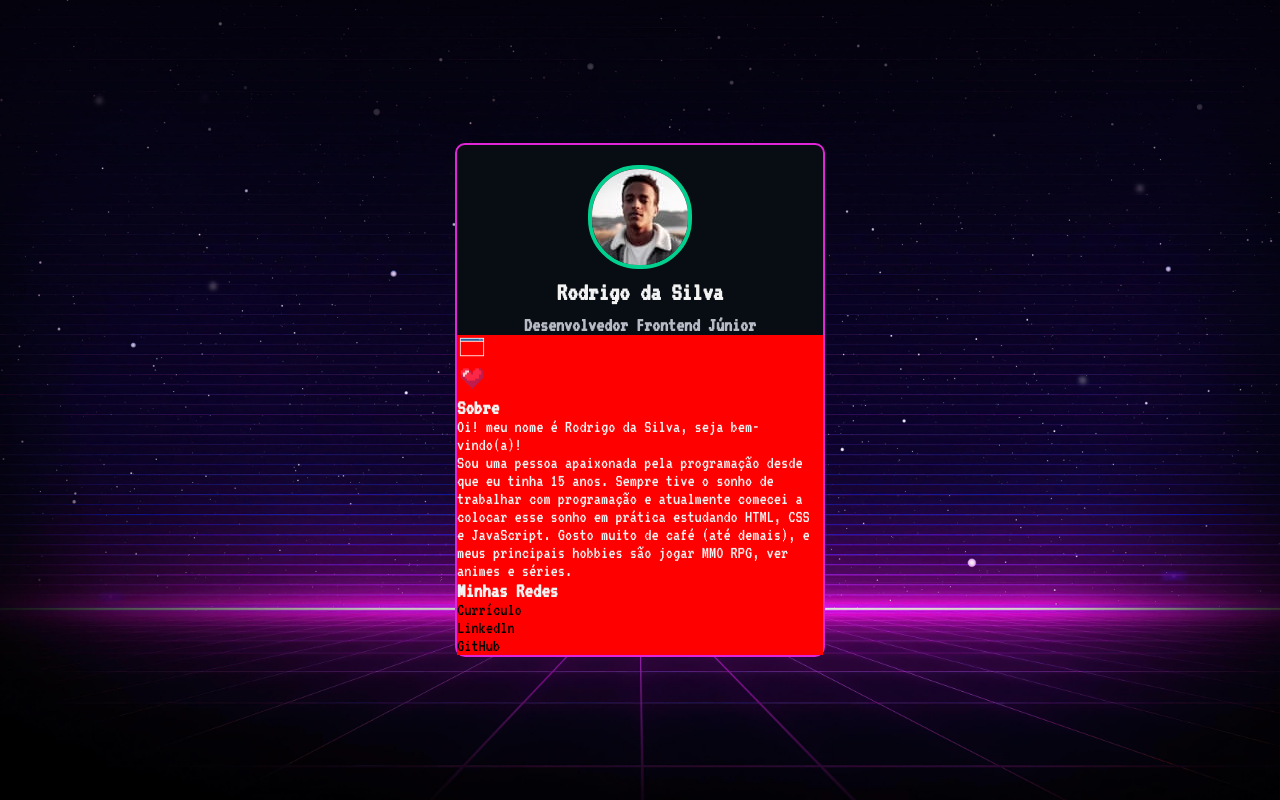
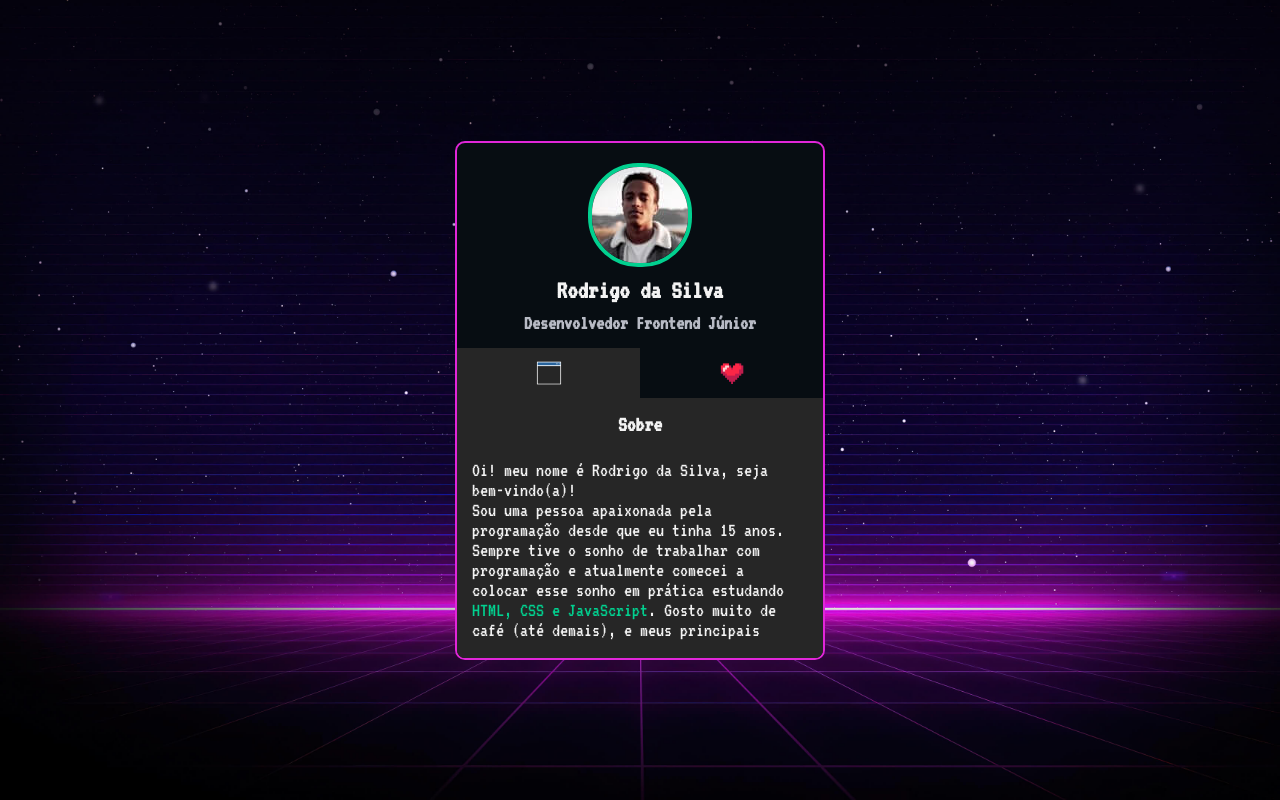
Before and after one commit to Alberesbass/mini-portifolio, a plain HTML site: page index.html in a window 1280 px wide. Drawn offline with Linux system fonts and the light colour scheme.

Commit message:
adicionado classes no html para auxiliar na estilizacao tambem foi estilizado as abas de informacoes e rede socias e seus respectivos conteudos

```diff
--- a/index.html
+++ b/index.html
@@ -25,7 +25,7 @@
 
       <div class="conteudo">
         <ul class="abas">
-          <li class="aba">
+          <li class="aba selecionado">
             <img src="./src/img/sobre.gif" alt="ícone de sobre mim" />
           </li>
 
@@ -35,7 +35,7 @@
         </ul>
 
         <div class="informacoes-abas">
-          <div class="informacao">
+          <div class="informacao selecionado">
             <h3 class="sub-titulo">Sobre</h3>
 
             <div class="descricao">
--- a/src/css/style.css
+++ b/src/css/style.css
@@ -19,10 +19,7 @@ body {
     width: 370px;
     border: 2px solid #E126D9;
     border-radius: 10px;
-}
-
-.abas img {
-    width: 30px;
+    overflow: hidden;
 }
 
 .cartao .minhas-informacoes {
@@ -48,5 +45,96 @@ body {
 }
 
 .cartao .conteudo {
-    background-color: red;
+    margin-top: 15px;
 }
+
+.cartao .conteudo .abas {
+    display: flex;
+}
+
+.cartao .abas .aba {
+    width: 50%;
+    display: flex;
+    justify-content: center;
+    padding: 10px 0;
+    cursor: pointer;
+    transition: background-color 0.2s ease-in-out;
+}
+
+.cartao .conteudo .abas img {
+    width: 30px;
+}
+
+.cartao .abas .aba.selecionado{
+    background-color: #262626;
+}
+
+.cartao .informacoes-abas {
+    background-color: #262626;
+}
+
+.cartao .abas .aba:hover {
+    background-color: #414141;
+}
+
+.informacoes-abas .informacao {
+    min-height: 260px;
+    padding: 15px;
+    display: none;
+}
+
+.informacoes-abas .informacao.selecionado {
+    display: block;
+}
+
+.informacoes-abas .sub-titulo {
+    font-size: 22px;
+    margin-bottom: 25px;
+    text-align: center;
+}
+
+.informacoes-abas .descricao {
+    font-size: 20px;
+    max-height: 180px;
+    overflow-y: auto;
+    padding-right: 15px;
+}
+
+.informacoes-abas .descricao span {
+    color: #02D08F;
+}
+
+.redes-sociais {
+    display: flex;
+    flex-direction: column;
+    gap: 25px;
+    align-items: center;
+    max-height: 180px;
+    overflow-y: auto;
+}
+
+.redes-sociais li a {
+    width: 250px;
+    display: block;
+    color: #F3F3F3;
+    text-align: center;
+    padding: 10px;
+    font-size: 20px;
+    transition: opacity 0.3s ease-in-out;
+}
+
+.redes-sociais .curriculo {
+    background-color: #06C185;
+}
+
+.redes-sociais .linkedin {
+    background-color: #1D87BD;
+}
+
+.redes-sociais .github {
+    background-color: #545454;
+}
+
+.redes-sociais li a:hover {
+    opacity: 0.8;
+}
```
